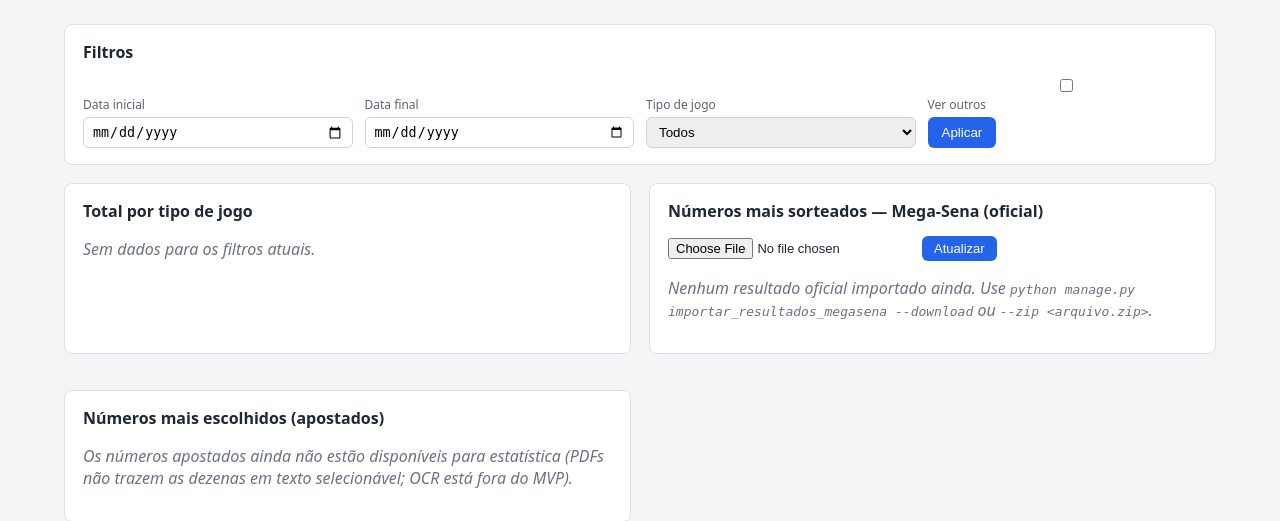
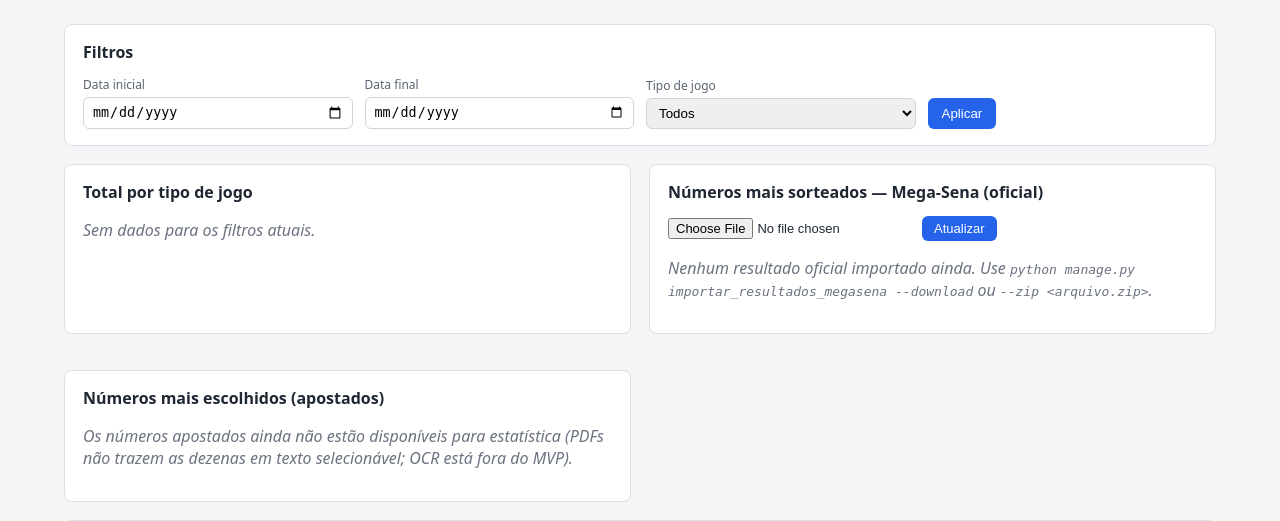
Before and after one commit to Domdoug/loteria, a Django app: page / in a window 1280 px wide. Shown: the part 62-583 px from the top of the page. Run offline with Django 5.2, Linux system fonts and the light colour scheme; data that the repository does not hold is empty.

Commit message:
Remover campo ver_outros do formulário de filtros

```diff
--- a/apostas/forms.py
+++ b/apostas/forms.py
@@ -21,8 +21,3 @@
         label="Tipo de jogo",
         empty_label="Todos",
     )
-    ver_outros = forms.BooleanField(
-        required=False,
-        label="Ver outros",
-        help_text="Reservado para detalhamentos adicionais.",
-    )
--- a/apostas/templates/apostas/listagem.html
+++ b/apostas/templates/apostas/listagem.html
@@ -18,7 +18,6 @@
       {{ form.tipo_jogo }}
     </div>
     <div>
-      <label>{{ form.ver_outros }} {{ form.ver_outros.label }}</label>
       <button type="submit">Aplicar</button>
     </div>
   </form>
```
